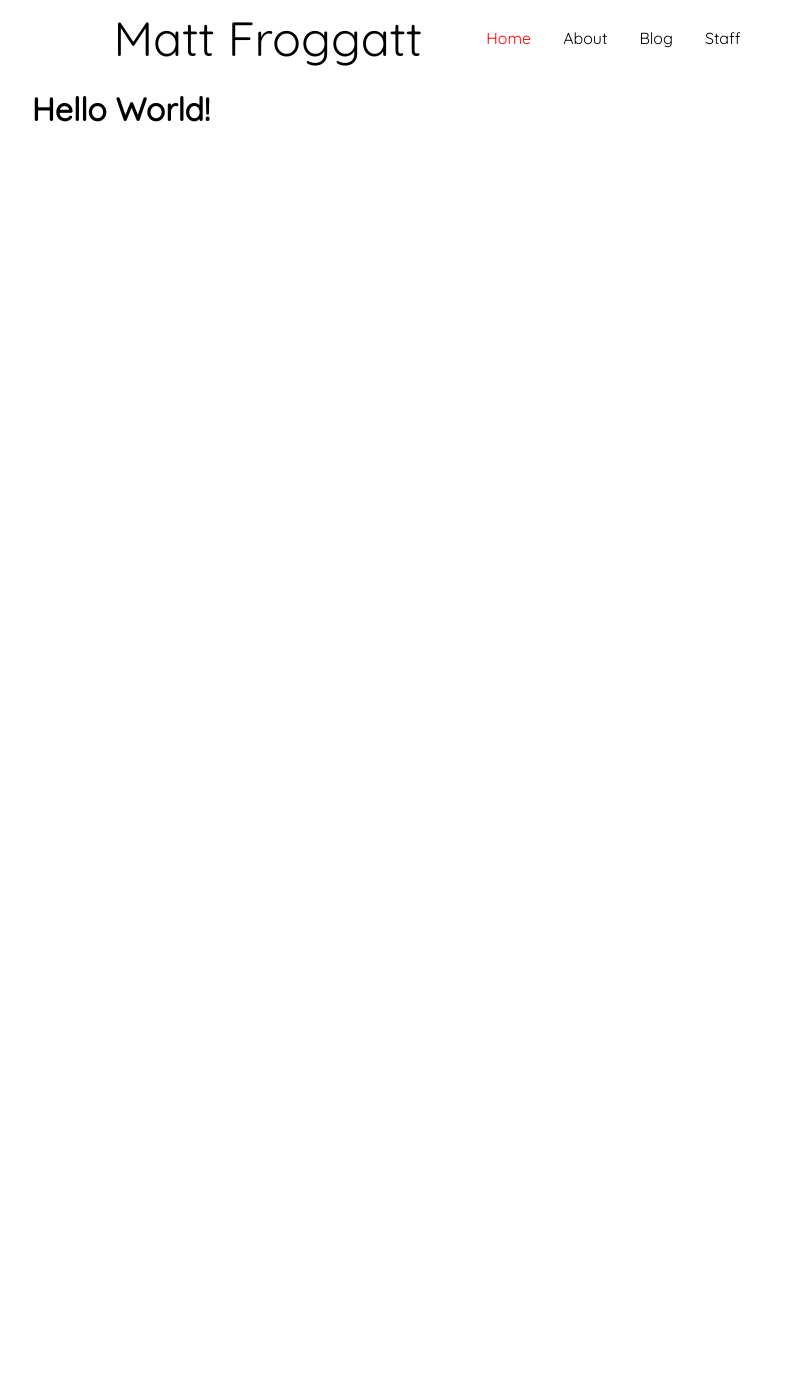
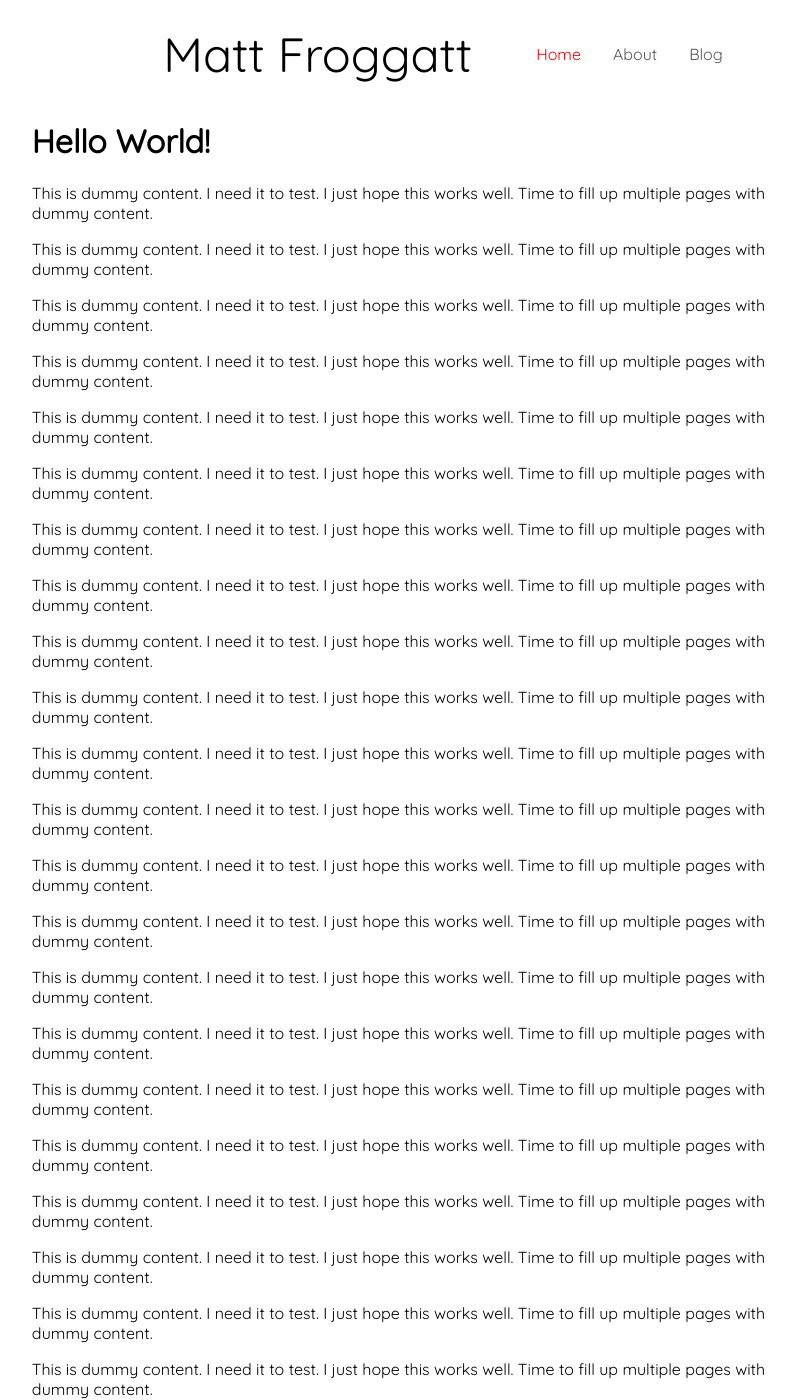
Before and after one commit to matt-froggatt/matt-froggatt.github.io, a Jekyll site: the page built from index.html, in a window 1280 px wide and 1400 px high. Shown: the whole window, without its empty margins (229-1024 px from the left). Built offline with Jekyll 4.4.1, drawn with Linux system fonts in a browser that asks for light colours; some of the changed text lies outside the part shown.

Commit message:
Changed css to make links look better. Modified css to make scrolling better on browsers that support sticky positioning. Commented out staff from data since it shouldn't appear in the navbar.

```diff
--- a/_data/navigation.yml
+++ b/_data/navigation.yml
@@ -4,5 +4,5 @@
   link: /about.html
 - name: Blog
   link: /blog.html
-- name: Staff
-  link: /staff.html
+#- name: Staff
+#  link: /staff.html
--- a/_sass/main.scss
+++ b/_sass/main.scss
@@ -1,20 +1,39 @@
 html{
+	background-color: white;
 	font-family: 'Quicksand', sans-serif;
 }
 
 @media screen and (min-width: 700px){
 	#main_content{
-		margin: 0 auto;
+		margin: auto;
 		width: 60%;
 	}
 }
 
-.current {
+a {
+	color: #565656;
+}
+
+a:visited{
+	color: #565656;
+}
+
+a:hover{
+	text-decoration: underline;
+	color: red;
+	transition: color 0.25s ease;
+
+}
+
+a.current {
 	color: red;
 }
 
 nav{
 	width: 100%;
+	position: sticky;
+	top: 0;
+	background-color: white;
 	text-align: center;
 	display: flex;
 	flex-direction: column;
@@ -30,8 +49,16 @@
 @media screen and (min-width: 1250px){
 	nav{
 		flex-direction: row;
+		padding: 1em;
 		align-items: center;
 	}
+}
+
+nav a{
+	text-decoration: none;
+	margin: 1em;
+	font-size: 100%;
+	transition: transform 0.25s ease;
 }
 
 #link_container{
@@ -40,19 +67,18 @@
 	align-items: center;
 }
 
-nav a{
+#link_container a:hover{
+	transform: scale(1.2);
 	text-decoration: none;
-	color: black;
-	margin: 1em;
-	font-size: 100%;
-	transition: transform 0.25s ease;
-}
-
-nav a:hover{
-	transform: scale(1.2);
-	transition: transform 0.25s ease;
+	transition: all 0.25s ease;
 }
 
 #name{
 	font-size: 300%;
+	color: black;
 }
+
+#name:hover{
+	text-decoration: none;
+	color: black;
+}
--- a/index.html
+++ b/index.html
@@ -3,3 +3,31 @@
 title: Home
 ---
 <h1>{{ "Hello World!" | titlecase }}</h1>
+<p>This is dummy content. I need it to test. I just hope this works well. Time to fill up multiple pages with dummy content.</p>
+<p>This is dummy content. I need it to test. I just hope this works well. Time to fill up multiple pages with dummy content.</p>
+<p>This is dummy content. I need it to test. I just hope this works well. Time to fill up multiple pages with dummy content.</p>
+<p>This is dummy content. I need it to test. I just hope this works well. Time to fill up multiple pages with dummy content.</p>
+<p>This is dummy content. I need it to test. I just hope this works well. Time to fill up multiple pages with dummy content.</p>
+<p>This is dummy content. I need it to test. I just hope this works well. Time to fill up multiple pages with dummy content.</p>
+<p>This is dummy content. I need it to test. I just hope this works well. Time to fill up multiple pages with dummy content.</p>
+<p>This is dummy content. I need it to test. I just hope this works well. Time to fill up multiple pages with dummy content.</p>
+<p>This is dummy content. I need it to test. I just hope this works well. Time to fill up multiple pages with dummy content.</p>
+<p>This is dummy content. I need it to test. I just hope this works well. Time to fill up multiple pages with dummy content.</p>
+<p>This is dummy content. I need it to test. I just hope this works well. Time to fill up multiple pages with dummy content.</p>
+<p>This is dummy content. I need it to test. I just hope this works well. Time to fill up multiple pages with dummy content.</p>
+<p>This is dummy content. I need it to test. I just hope this works well. Time to fill up multiple pages with dummy content.</p>
+<p>This is dummy content. I need it to test. I just hope this works well. Time to fill up multiple pages with dummy content.</p>
+<p>This is dummy content. I need it to test. I just hope this works well. Time to fill up multiple pages with dummy content.</p>
+<p>This is dummy content. I need it to test. I just hope this works well. Time to fill up multiple pages with dummy content.</p>
+<p>This is dummy content. I need it to test. I just hope this works well. Time to fill up multiple pages with dummy content.</p>
+<p>This is dummy content. I need it to test. I just hope this works well. Time to fill up multiple pages with dummy content.</p>
+<p>This is dummy content. I need it to test. I just hope this works well. Time to fill up multiple pages with dummy content.</p>
+<p>This is dummy content. I need it to test. I just hope this works well. Time to fill up multiple pages with dummy content.</p>
+<p>This is dummy content. I need it to test. I just hope this works well. Time to fill up multiple pages with dummy content.</p>
+<p>This is dummy content. I need it to test. I just hope this works well. Time to fill up multiple pages with dummy content.</p>
+<p>This is dummy content. I need it to test. I just hope this works well. Time to fill up multiple pages with dummy content.</p>
+<p>This is dummy content. I need it to test. I just hope this works well. Time to fill up multiple pages with dummy content.</p>
+<p>This is dummy content. I need it to test. I just hope this works well. Time to fill up multiple pages with dummy content.</p>
+<p>This is dummy content. I need it to test. I just hope this works well. Time to fill up multiple pages with dummy content.</p>
+<p>This is dummy content. I need it to test. I just hope this works well. Time to fill up multiple pages with dummy content.</p>
+<p>This is dummy content. I need it to test. I just hope this works well. Time to fill up multiple pages with dummy content.</p>
```
Also changed, not shown: about.md (+11 -2 lines), 12 other files.
